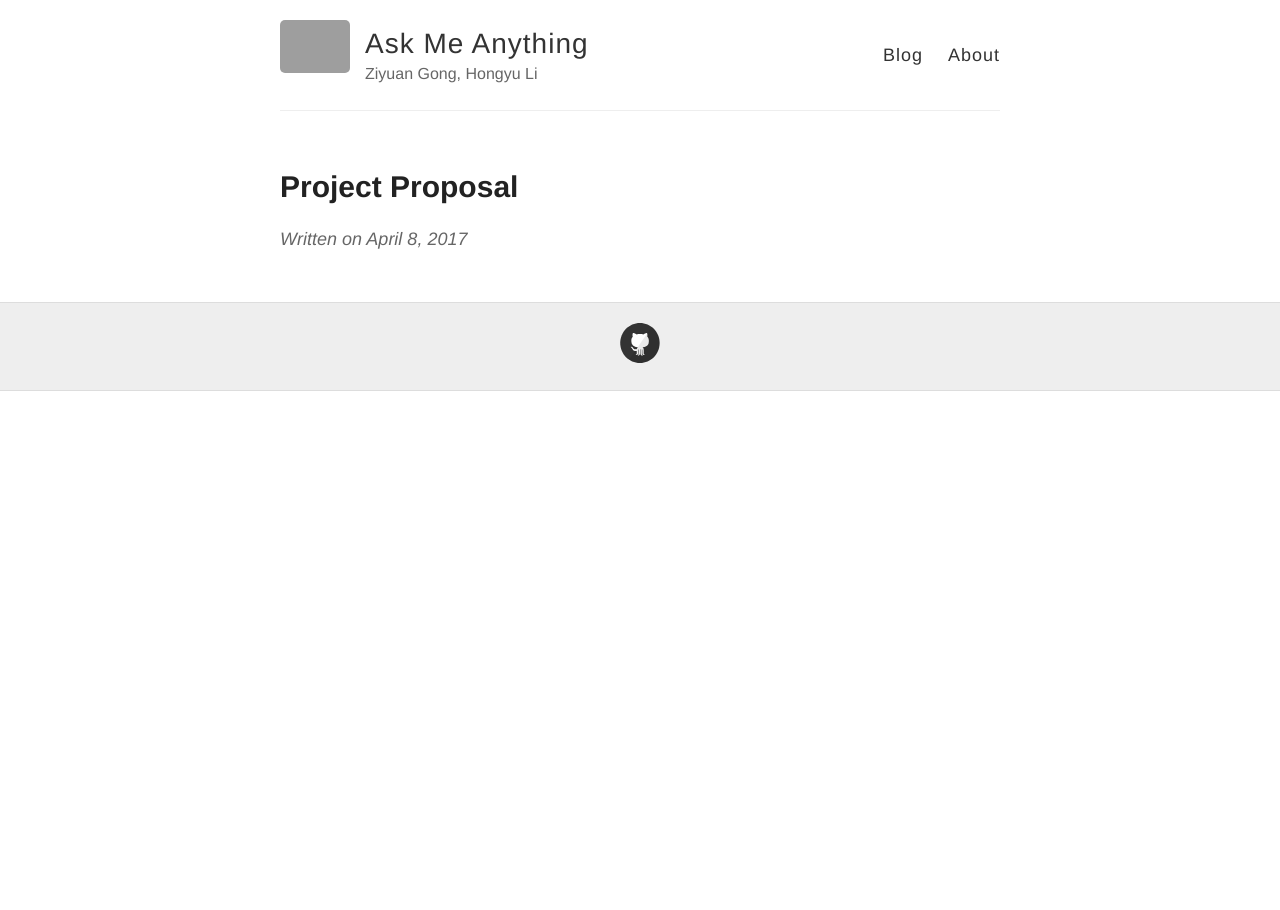
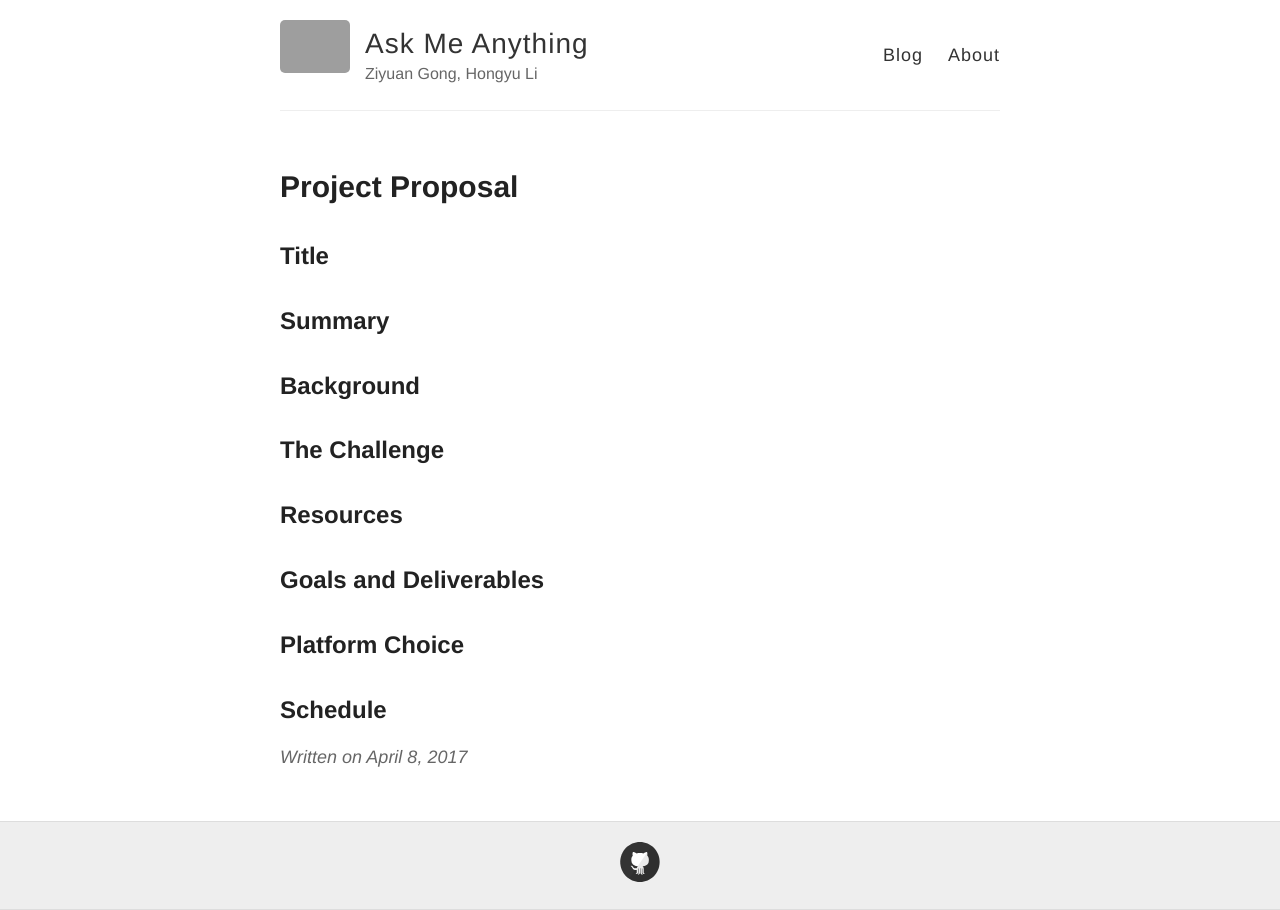
Before and after one commit to xiaozhuyfk/parallel, a Jekyll site: the page built from docs/_posts/2017-4-8-Project-Proposal.md, in a window 1280 px wide. Built offline with Jekyll 4.4.1, drawn with Linux system fonts in a browser that asks for light colours; grey boxes are pictures that could not be loaded.

Commit message:
Update 2017-4-8-Project-Proposal.md

```diff
--- a/docs/_posts/2017-4-8-Project-Proposal.md
+++ b/docs/_posts/2017-4-8-Project-Proposal.md
@@ -2,3 +2,19 @@
 layout: post
 title: Project Proposal
 ---
+
+## Title
+
+## Summary
+
+## Background
+
+## The Challenge
+
+## Resources
+
+## Goals and Deliverables
+
+## Platform Choice
+
+## Schedule
```
